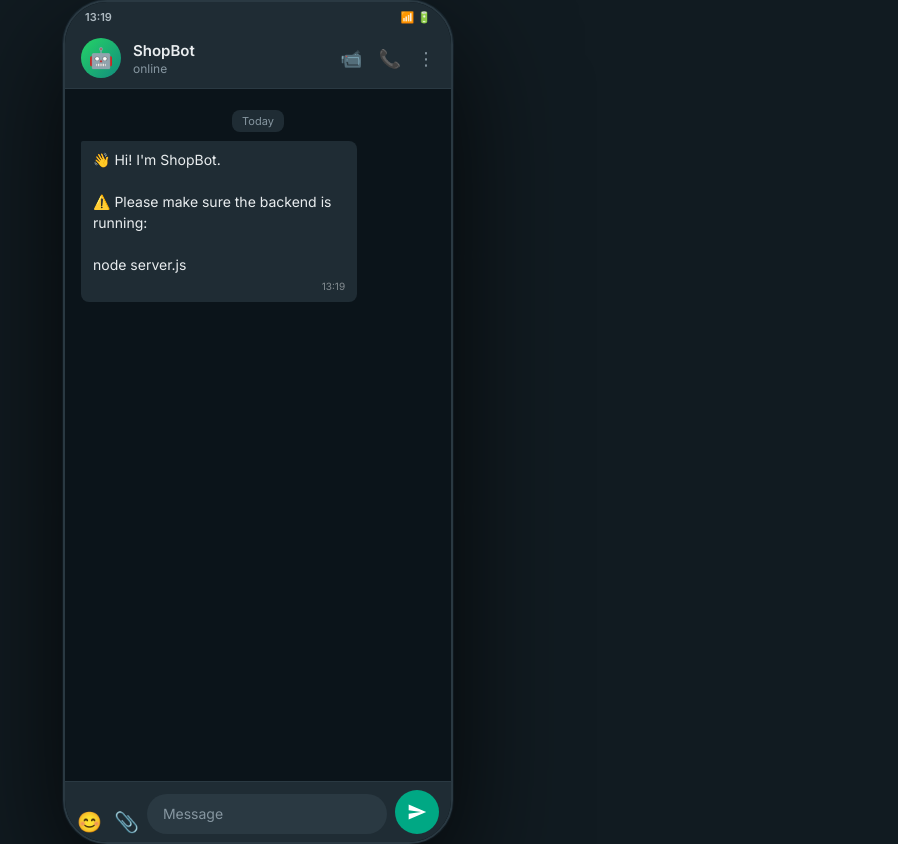
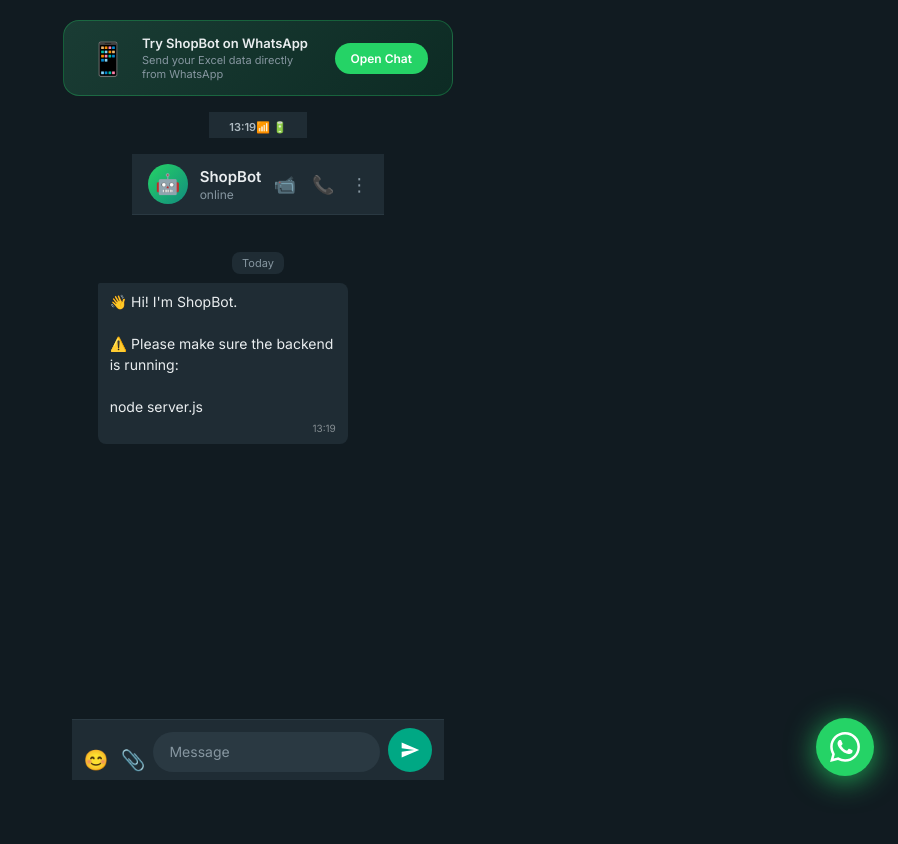
Before and after one commit to Hirthick17/TELL_OS, a website: page public/index.html in a window 1280 px wide. Shown: the whole page, without its empty margins (382-1280 px from the left). After the commit the page ends 800 px from the top, so only its background shows below. Drawn offline with Linux system fonts and the light colour scheme; no server answers.

Commit message:
feat: add WhatsApp CTA button and banner to web UI

```diff
--- a/public/index.html
+++ b/public/index.html
@@ -265,11 +265,110 @@
     .upload-box .upload-name { font-size: 14px; font-weight: 600; margin-bottom: 16px; }
     .progress-track { height: 6px; background: #2a3942; border-radius: 3px; overflow: hidden; width: 220px; }
     .progress-fill { height: 100%; background: #25d366; border-radius: 3px; transition: width .3s; }
+    /* ── WhatsApp CTA banner ───────────────────────────── */
+    .page-wrap {
+      display: flex;
+      flex-direction: column;
+      align-items: center;
+      gap: 16px;
+      padding: 20px 16px;
+      min-height: 100vh;
+      justify-content: center;
+    }
+    .wa-banner {
+      background: linear-gradient(135deg, #1a3c34, #0d2b24);
+      border: 1px solid rgba(37,211,102,.3);
+      border-radius: 16px;
+      padding: 14px 24px;
+      display: flex;
+      align-items: center;
+      gap: 14px;
+      max-width: 390px;
+      width: 100%;
+    }
+    .wa-banner-icon { font-size: 32px; flex-shrink: 0; }
+    .wa-banner-text { flex: 1; }
+    .wa-banner-title { font-size: 13px; font-weight: 600; color: #e9edef; margin-bottom: 2px; }
+    .wa-banner-sub { font-size: 11px; color: #8696a0; }
+    .wa-banner-btn {
+      background: #25d366;
+      color: #fff;
+      border: none;
+      border-radius: 20px;
+      padding: 8px 16px;
+      font-size: 12px;
+      font-weight: 600;
+      cursor: pointer;
+      white-space: nowrap;
+      text-decoration: none;
+      display: inline-block;
+      transition: background .2s, transform .1s;
+    }
+    .wa-banner-btn:hover { background: #128c7e; transform: scale(1.03); }
+
+    /* ── Floating WhatsApp button ──────────────────────── */
+    .wa-float {
+      position: fixed;
+      bottom: 24px;
+      right: 24px;
+      width: 58px; height: 58px;
+      background: #25d366;
+      border-radius: 50%;
+      display: flex; align-items: center; justify-content: center;
+      font-size: 28px;
+      box-shadow: 0 4px 20px rgba(37,211,102,.5);
+      cursor: pointer;
+      text-decoration: none;
+      z-index: 999;
+      transition: transform .2s, box-shadow .2s;
+      animation: pulse-wa 2s infinite;
+    }
+    .wa-float:hover { transform: scale(1.1); box-shadow: 0 6px 28px rgba(37,211,102,.7); }
+    @keyframes pulse-wa {
+      0%,100% { box-shadow: 0 4px 20px rgba(37,211,102,.5); }
+      50% { box-shadow: 0 4px 30px rgba(37,211,102,.8); }
+    }
+    .wa-float-tooltip {
+      position: fixed;
+      bottom: 90px;
+      right: 24px;
+      background: #1f2c34;
+      color: #e9edef;
+      font-size: 12px;
+      padding: 6px 12px;
+      border-radius: 8px;
+      border: 1px solid #2a3942;
+      white-space: nowrap;
+      z-index: 999;
+      opacity: 0;
+      transform: translateY(4px);
+      transition: opacity .2s, transform .2s;
+      pointer-events: none;
+    }
+    .wa-float:hover + .wa-float-tooltip { opacity: 1; transform: translateY(0); }
   </style>
 </head>
 <body>
 
-<div class="phone" id="phone">
+<!-- WhatsApp floating button -->
+<a class="wa-float" href="https://wa.me/15556592233?text=Hi%20ShopBot!" target="_blank" title="Chat on WhatsApp">
+  <svg width="30" height="30" viewBox="0 0 24 24" fill="white"><path d="M17.472 14.382c-.297-.149-1.758-.867-2.03-.967-.273-.099-.471-.148-.67.15-.197.297-.767.966-.94 1.164-.173.199-.347.223-.644.075-.297-.15-1.255-.463-2.39-1.475-.883-.788-1.48-1.761-1.653-2.059-.173-.297-.018-.458.13-.606.134-.133.298-.347.446-.52.149-.174.198-.298.298-.497.099-.198.05-.371-.025-.52-.075-.149-.669-1.612-.916-2.207-.242-.579-.487-.5-.669-.51-.173-.008-.371-.01-.57-.01-.198 0-.52.074-.792.372-.272.297-1.04 1.016-1.04 2.479 0 1.462 1.065 2.875 1.213 3.074.149.198 2.096 3.2 5.077 4.487.709.306 1.262.489 1.694.625.712.227 1.36.195 1.871.118.571-.085 1.758-.719 2.006-1.413.248-.694.248-1.289.173-1.413-.074-.124-.272-.198-.57-.347m-5.421 7.403h-.004a9.87 9.87 0 01-5.031-1.378l-.361-.214-3.741.982.998-3.648-.235-.374a9.86 9.86 0 01-1.51-5.26c.001-5.45 4.436-9.884 9.888-9.884 2.64 0 5.122 1.03 6.988 2.898a9.825 9.825 0 012.893 6.994c-.003 5.45-4.437 9.884-9.885 9.884m8.413-18.297A11.815 11.815 0 0012.05 0C5.495 0 .16 5.335.157 11.892c0 2.096.547 4.142 1.588 5.945L.057 24l6.305-1.654a11.882 11.882 0 005.683 1.448h.005c6.554 0 11.89-5.335 11.893-11.893a11.821 11.821 0 00-3.48-8.413Z"/></svg>
+</a>
+<div class="wa-float-tooltip">Chat with ShopBot on WhatsApp →</div>
+
+<div class="page-wrap">
+
+<!-- Banner: Try on WhatsApp -->
+<div class="wa-banner">
+  <div class="wa-banner-icon">📱</div>
+  <div class="wa-banner-text">
+    <div class="wa-banner-title">Try ShopBot on WhatsApp</div>
+    <div class="wa-banner-sub">Send your Excel data directly from WhatsApp</div>
+  </div>
+  <a class="wa-banner-btn" href="https://wa.me/15556592233?text=Hi%20ShopBot!" target="_blank">Open Chat</a>
+</div>
+
+
   <!-- Status Bar -->
   <div class="status-bar">
     <span class="status-time" id="clock">10:24</span>
@@ -333,6 +432,7 @@
     </div>
   </div>
 </div>
+</div><!-- /page-wrap -->
 
 <script>
 // ── Session & State ──────────────────────────────────────
```
